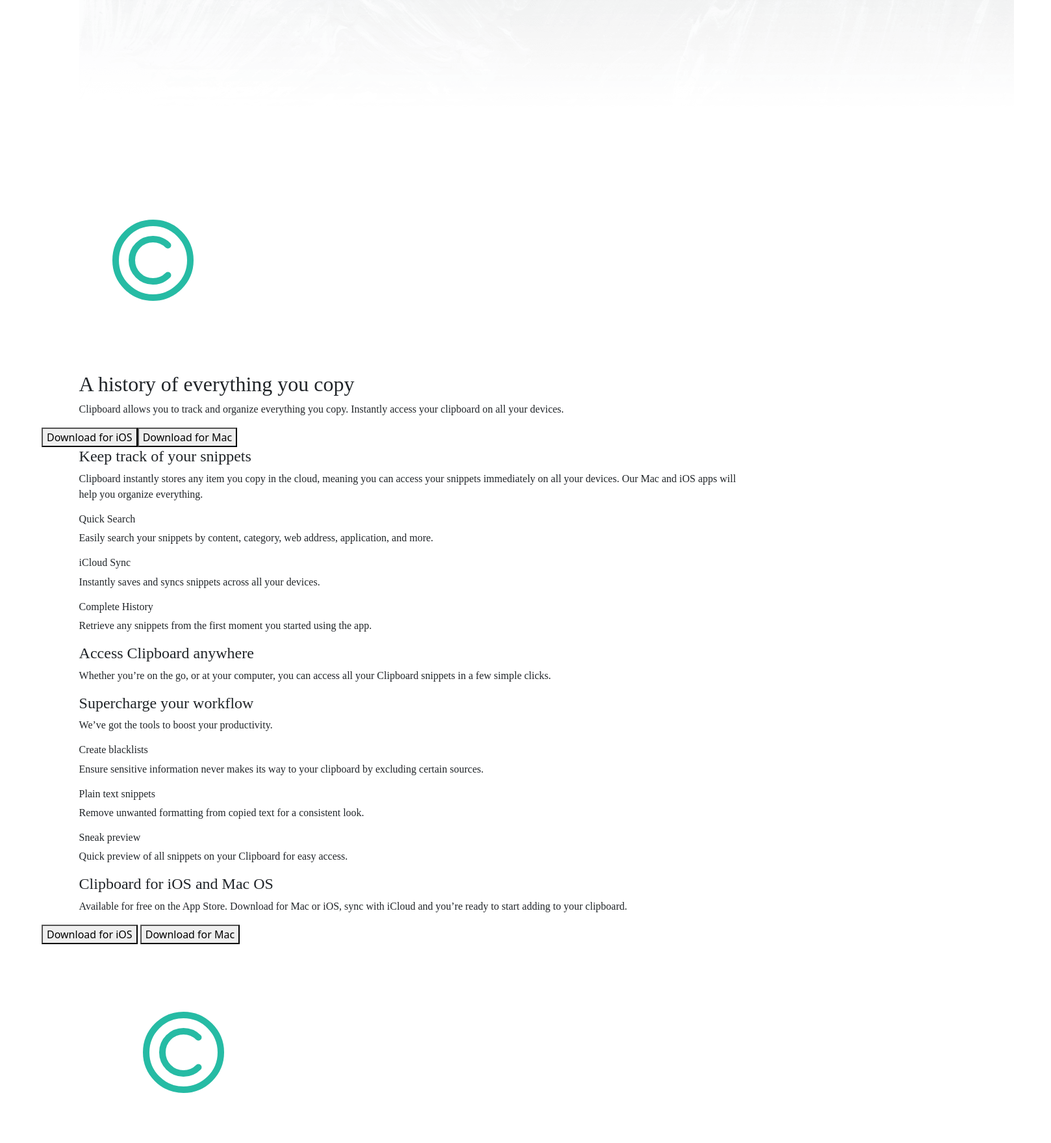
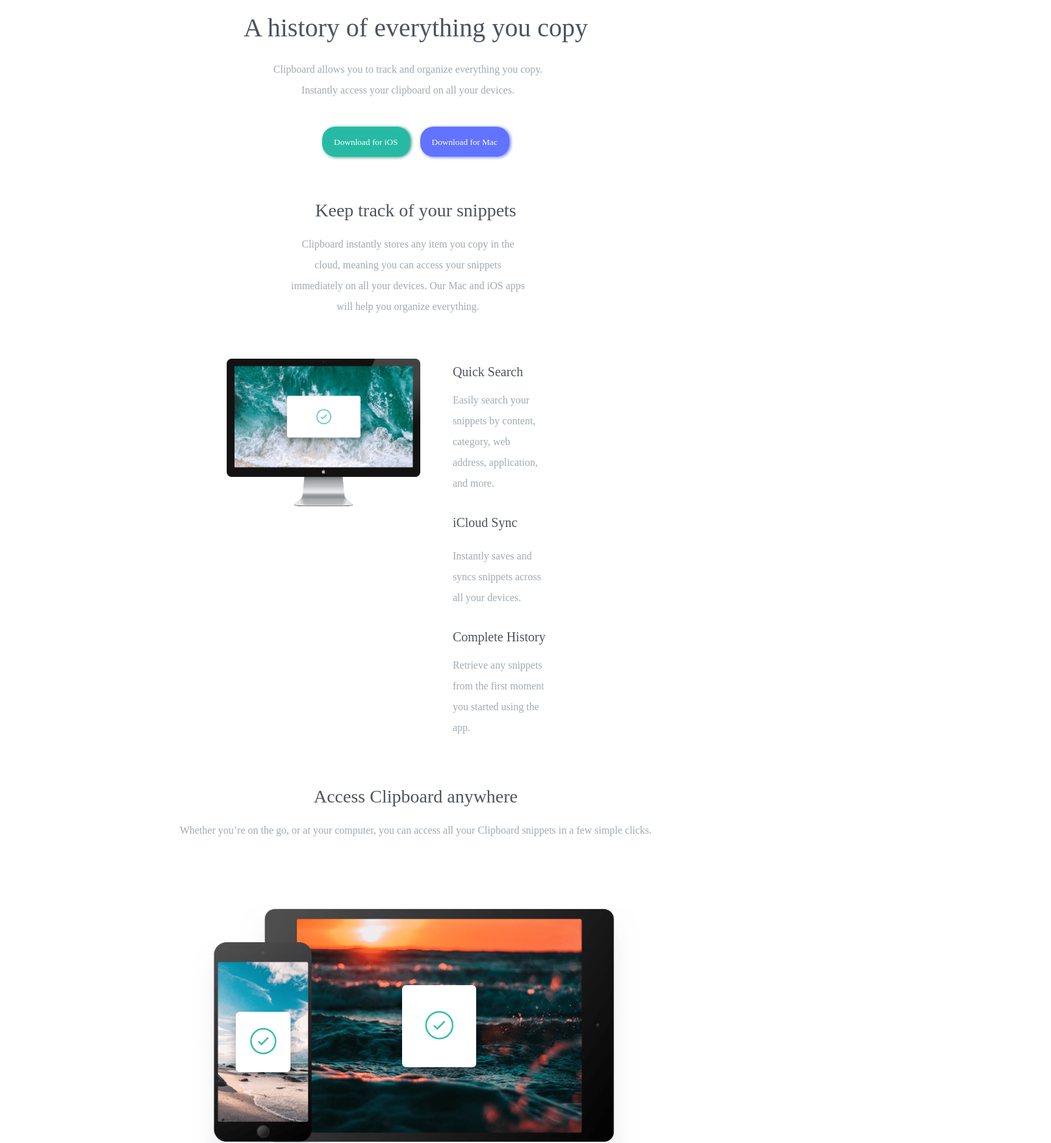
Before and after one commit to sirstackhouse/clipboard-landing-page, a plain HTML site: page index.html in a window 1280 px wide. Shown: the part 314-2073 px from the top of the page at 65% size, 1618 px wide, since content can reach past the window. Drawn offline with nearby package versions, Linux system fonts and the light colour scheme; a web font is replaced by a local one.

Commit message:
Added all elements to html and css

```diff
--- a/index.html
+++ b/index.html
@@ -38,79 +38,167 @@
     </style>
   </head>
   <body>
-    <img src="./images/bg-header-desktop.png">
+    <section class="container-fluid text-center main">
+      <div class="w-75 mx-auto">
+        <div class="container-sm">
           <div>
-      <img src="./images/logo.svg">
+            <img class="my-5 py-5" src="./images/logo.svg" />
           </div>
-    <h2>A history of everything you copy</h2>
-    <p>
-      Clipboard allows you to track and organize everything you copy. Instantly
-      access your clipboard on all your devices.
+          <!-- Heading 1 -->
+          <h1>A history of everything you copy</h1>
+          <div class="row justify-content-center w-100">
+            <p class="col-sm-6">
+              Clipboard allows you to track and organize everything you copy.
+              Instantly access your clipboard on all your devices.
             </p>
-    <button>Download for iOS</button><button>Download for Mac</button>
-    <h4>Keep track of your snippets</h4>
-    <p>
-      Clipboard instantly stores any item you copy in the cloud, meaning you can
-      access your snippets immediately on all your devices. Our Mac and iOS apps
-      will help you organize everything.
+          </div>
+          <!-- Buttons -->
+          <div
+            class="container-fluid d-flex flex-column flex-sm-row justify-content-center mt-3"
+          >
+            <button type="button" class="btn ios-btn mx-2 my-2">
+              <span class="btn-text">Download for iOS</span>
+            </button>
+            <button type="button" class="btn mac-btn mx-2 my-2">
+              <span class="btn-text">Download for Mac</span>
+            </button>
+          </div>
+        </div>
+
+        <!-- Heading 2 -->
+        <h3>Keep track of your snippets</h3>
+        <div class="row justify-content-center w-100 mb-5">
+          <p class="col-sm-6 col-md-5">
+            Clipboard instantly stores any item you copy in the cloud, meaning
+            you can access your snippets immediately on all your devices. Our
+            Mac and iOS apps will help you organize everything.
           </p>
-    <h6>Quick Search</h6>
-    <p>
+        </div>
+        <!-- 2nd Section -->
+        <div
+          class="container-fluid d-flex flex-column flex-md-row justify-content-center w-75"
+        >
+          <div class="col-7">
+            <img class="float-center w-75" src="./images/image-computer.png" />
+          </div>
+
+          <!-- Side Subheaders -->
+          <div class="col-5 text-start">
+            <div>
+              <h5 class="mb-2">Quick Search</h5>
+              <p class="col-6 mb-4">
                 Easily search your snippets by content, category, web address,
                 application, and more.
               </p>
-    <h6>iCloud Sync</h6>
-    <p>Instantly saves and syncs snippets across all your devices.</p>
-    <h6>Complete History</h6>
+              <h5 class="mb-3">iCloud Sync</h5>
+              <p class="col-6 mb-4">
+                Instantly saves and syncs snippets across all your devices.
+              </p>
+              <h5 class="mb-2">Complete History</h5>
+              <p class="col-6">
+                Retrieve any snippets from the first moment you started using
+                the app.
+              </p>
+            </div>
+          </div>
+        </div>
+        <!-- Heading 3 -->
+        <div class="container-sm mb-5">
+          <h3>Access Clipboard anywhere</h3>
           <p>
-      Retrieve any snippets from the first moment you started using the app.
+            Whether you’re on the go, or at your computer, you can access all
+            your Clipboard snippets in a few simple clicks.
           </p>
-    <h4>Access Clipboard anywhere</h4>
+        </div>
+        <div class="container-sm justify-content-center">
+          <img class="float-center w-75 mt-5" src="./images/image-devices.png" />
+        </div>
+        <!-- Heading 4 -->
+        <div class="header-four">
+          <h3>Supercharge your workflow</h3>
+          <p>We’ve got the tools to boost your productivity.</p>
+        </div>
+        <!-- 4th Section -->
+        <div class="row justify-content-center d-flex flex-column flex-md-row">
+          <div class="col-3">
+            <img src="./images/icon-blacklist.svg" />
+            <h5>Create blacklists</h5>
+            <p class="col-12 mx-auto">
+              Ensure sensitive information never makes its way to your clipboard
+              by excluding certain sources.
+            </p>
+          </div>
+          <div class="col-3">
+            <img src="./images/icon-text.svg" />
+            <h5>Plain text snippets</h5>
+            <p class="col-12 mx-auto">
+              Remove unwanted formatting from copied text for a consistent look.
+            </p>
+          </div>
+          <div class="col-3">
+            <img src="./images/icon-preview.svg" />
+            <h5>Sneak preview</h5>
+            <p class="col-12 mx-auto">
+              Quick preview of all snippets on your Clipboard for easy access.
+            </p>
+          </div>
+        </div>
+
+        <!-- Company Logos -->
+        <div class="row company-logos d-flex flex-column flex-sm-row">
+          <div class="col comp-logo"><img src="./images/logo-google.png" /></div>
+          <div class="col comp-logo"><img src="./images/logo-ibm.png" /></div>
+          <div class="col comp-logo"><img src="./images/logo-microsoft.png" /></div>
+          <div class="col comp-logo"><img src="./images/logo-hp.png" /></div>
+          <div class="col comp-logo"><img src="./images/logo-vector-graphics.png" /></div>
+        </div>
+        <!-- Last Section -->
+        <div class="container-sm">
+          <h4>Clipboard for iOS and Mac OS</h4>
+          <div class="col-7 mx-auto mb-4">
             <p>
-      Whether you’re on the go, or at your computer, you can access all your
-      Clipboard snippets in a few simple clicks.
+              Available for free on the App Store. Download for Mac or iOS, sync
+              with iCloud and you’re ready to start adding to your clipboard.
             </p>
-    <h4>Supercharge your workflow</h4>
-    <p>We’ve got the tools to boost your productivity.</p>
-    <h6>Create blacklists</h6>
-    <p>
-      Ensure sensitive information never makes its way to your clipboard by
-      excluding certain sources.
-    </p>
-    <h6>Plain text snippets</h6>
-    <p>Remove unwanted formatting from copied text for a consistent look.</p>
-    <h6>Sneak preview</h6>
-    <p>Quick preview of all snippets on your Clipboard for easy access.</p>
-    <h4>Clipboard for iOS and Mac OS</h4>
-    <p>
-      Available for free on the App Store. Download for Mac or iOS, sync with
-      iCloud and you’re ready to start adding to your clipboard.
-    </p>
-      <button>Download for iOS</button> <button>Download for Mac</button>
-
-
-
-    <footer>
-      <div><img src="./images/logo.svg"></div>
-      <div>
+          </div>
+          <!-- Buttons -->
+          <div
+            class="container-fluid d-flex flex-column flex-sm-row justify-content-center"
+          >
+            <button type="button" class="btn ios-btn mx-2 my-2">
+              <span class="btn-text">Download for iOS</span>
+            </button>
+            <button type="button" class="btn mac-btn mx-2 my-2">
+              <span class="btn-text">Download for Mac</span>
+            </button>
+          </div>
+        </div>
+      </div>
+      <!-- Footer -->
+      <footer class="row justify-content-center d-flex flex-column flex-md-row align-items-center">
+        <div class="col-3"><img class="footer-logo" src="./images/logo.svg" /></div>
+        <div class="col-6">
           <a>FAQs</a>
           <a>Contact Us</a>
           <a>Privacy Policy</a>
           <a>Press Kit</a>
           <a>Install Guide</a>
         </div>
-    <div>
-      <img src="./images/icon-facebook.svg">
-      <img src="./images/icon-twitter.svg">
-      <img src="./images/icon-instagram.svg">
+        <div class="col-3 social-icons">
+          <img src="./images/icon-facebook.svg" />
+          <img src="./images/icon-twitter.svg" />
+          <img src="./images/icon-instagram.svg" />
         </div>
         <p class="attribution">
           Challenge by
-        <a href="https://www.frontendmentor.io?ref=challenge" target="_blank"
+          <a
+            href="https://www.frontendmentor.io?ref=challenge"
+            target="_blank"
             >Frontend Mentor</a
           >. Coded by <a href="#">Your Name Here</a>.
         </p>
       </footer>
+    </section>
     <script
       src="https://cdn.jsdelivr.net/npm/bootstrap@5.3.3/dist/js/bootstrap.bundle.min.js"
       integrity="sha384-YvpcrYf0tY3lHB60NNkmXc5s9fDVZLESaAA55NDzOxhy9GkcIdslK1eN7N6jIeHz"
--- a/style.css
+++ b/style.css
@@ -1,4 +1,103 @@
+@property --button-style {
+}
+
 * {
-    margin: 5%;
-    font-family: 'Bai Jamjuree';
+  font-family: "Bai Jamjuree";
+  line-height: 2em !important;
 }
+
+.main {
+  background-image: url("./images/bg-header-desktop.png");
+  background-size: contain;
+  background-repeat: no-repeat;
+}
+
+h1,
+h3,
+h5 {
+  color: hsl(210, 10%, 33%) !important;
+}
+
+h3 {
+    margin-top: 5% !important;
+}
+
+p {
+  color: hsl(201, 11%, 66%);
+}
+
+footer {
+  margin-top: 10% !important;
+  background-color: hsl(0, 0%, 98%);
+  background-size: contain;
+  background-repeat: no-repeat;
+}
+
+.ios-btn {
+  background-color: hsl(171, 66%, 44%) !important;
+  box-shadow: 2px 1px 5px 0px hsl(171, 66%, 34%);
+  color: white !important;
+  border-radius: 20px !important;
+  /* border: none;
+  padding: 6px 10px 8px 10px;
+  margin: 15px; */
+}
+
+.mac-btn {
+  background-color: hsl(233, 100%, 69%) !important;
+  box-shadow: 2px 1px 5px 0px hsl(233, 100%, 69%);
+  color: white !important;
+  border-radius: 20px !important;
+}
+
+.btn-text {
+  font-size: smaller;
+  margin-left: 5px;
+  margin-right: 5px;
+}
+
+.company-logos {
+  margin-top: 10% !important;
+  margin-bottom: 8% !important;
+}
+
+.comp-logo {
+    margin-bottom: 10% !important;
+}
+
+.header-four {
+    margin-bottom: 5% !important;
+}
+
+.social-icons img{
+  margin-left: 15px;
+}
+
+.footer-logo {
+    width: 30px !important;
+    height: 30px !important;
+}
+
+/* .section-two {
+  display: flex;
+  justify-content: center;
+  flex-wrap: wrap;
+}
+
+.side-subheaders {
+  text-align: left;
+  max-width: 50%;
+}
+
+.mac-screen-container {
+  display: flex;
+  justify-content: flex-start;
+}
+
+.mac-screen {
+  max-width: 75%;
+} */
+
+/* .p1 {
+  width: 50% !important;
+} */
```
Lines whose indentation alone changed are shown as unchanged.
